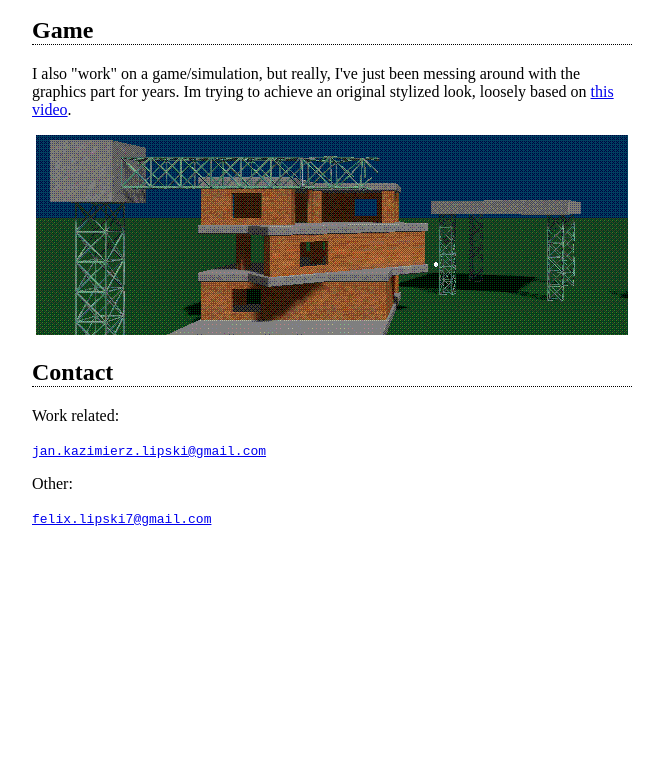
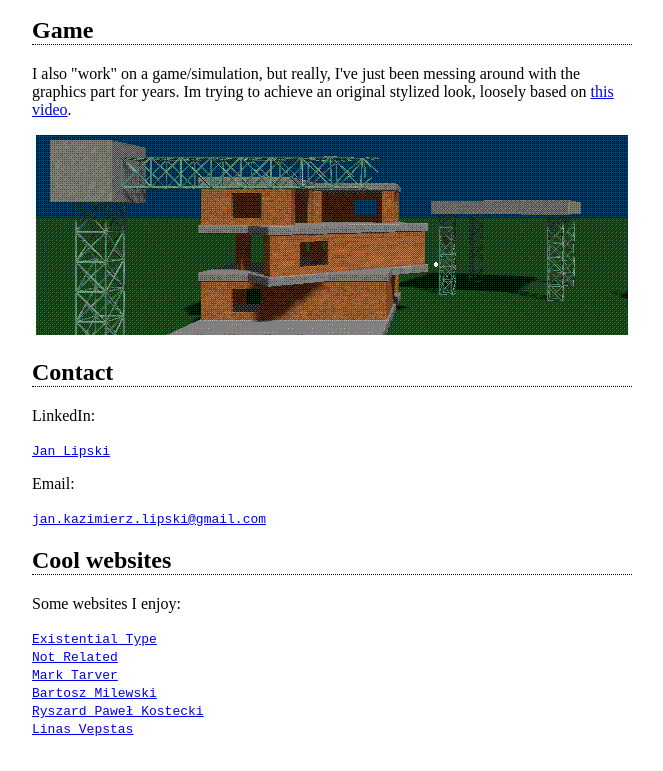
Before and after one commit to felix-lipski/felix-lipski.github.io, a plain HTML site: page index.html in a window 1280 px wide. Shown: the part 1697-2468 px from the top of the page, without its empty margins (308-971 px from the left). Before the commit the page ends 2274 px from the top, so only its background shows below. Drawn offline with Linux system fonts and the light colour scheme.

Commit message:
add recommended sites

```diff
--- a/index.html
+++ b/index.html
@@ -124,14 +124,29 @@
       </article>
       <article>
         <h2>Contact</h2>
-        <p>Work related:</p>
+        <p>LinkedIn:</p>
+        <a href="https://www.linkedin.com/in/jan-lipski-08592718a/">
+          <code>Jan Lipski</code>
+        </a>
+        <p>Email:</p>
         <a href="mailto:jan.kazimierz.lipski@gmail.com">
           <code>jan.kazimierz.lipski@gmail.com</code>
         </a>
-        <p>Other:</p>
-        <a href="mailto:felix.lipski7@gmail.com">
-          <code>felix.lipski7@gmail.com</code>
-        </a>
+        <!-- <p>Non-work:</p> -->
+        <!-- <a href="mailto:felix.lipski7@gmail.com"> -->
+        <!--   <code>felix.lipski7@gmail.com</code> -->
+        <!-- </a> -->
+      </article>
+      <article>
+        <h2>Cool websites</h2>
+        <p>Some websites I enjoy:</p>
+        <a href="https://existentialtype.wordpress.com/"><code>Existential Type</code></a><br/>
+        <a href="https://notrelated.xyz/"><code>Not Related</code></a><br/>
+        <a href="http://www.marktarver.com/computing.htm"><code>Mark Tarver</code></a><br/>
+        <a href="https://bartoszmilewski.com/"><code>Bartosz Milewski</code></a><br/>
+        <a href="https://www.fuw.edu.pl/~kostecki/"><code>Ryszard Paweł Kostecki</code></a><br/>
+        <a href="http://linas.org/art-gallery/"><code>Linas Vepstas</code></a><br/>
+        <a href=""><code></code></a><br/>
       </article>
     </main>
   </body>
```
